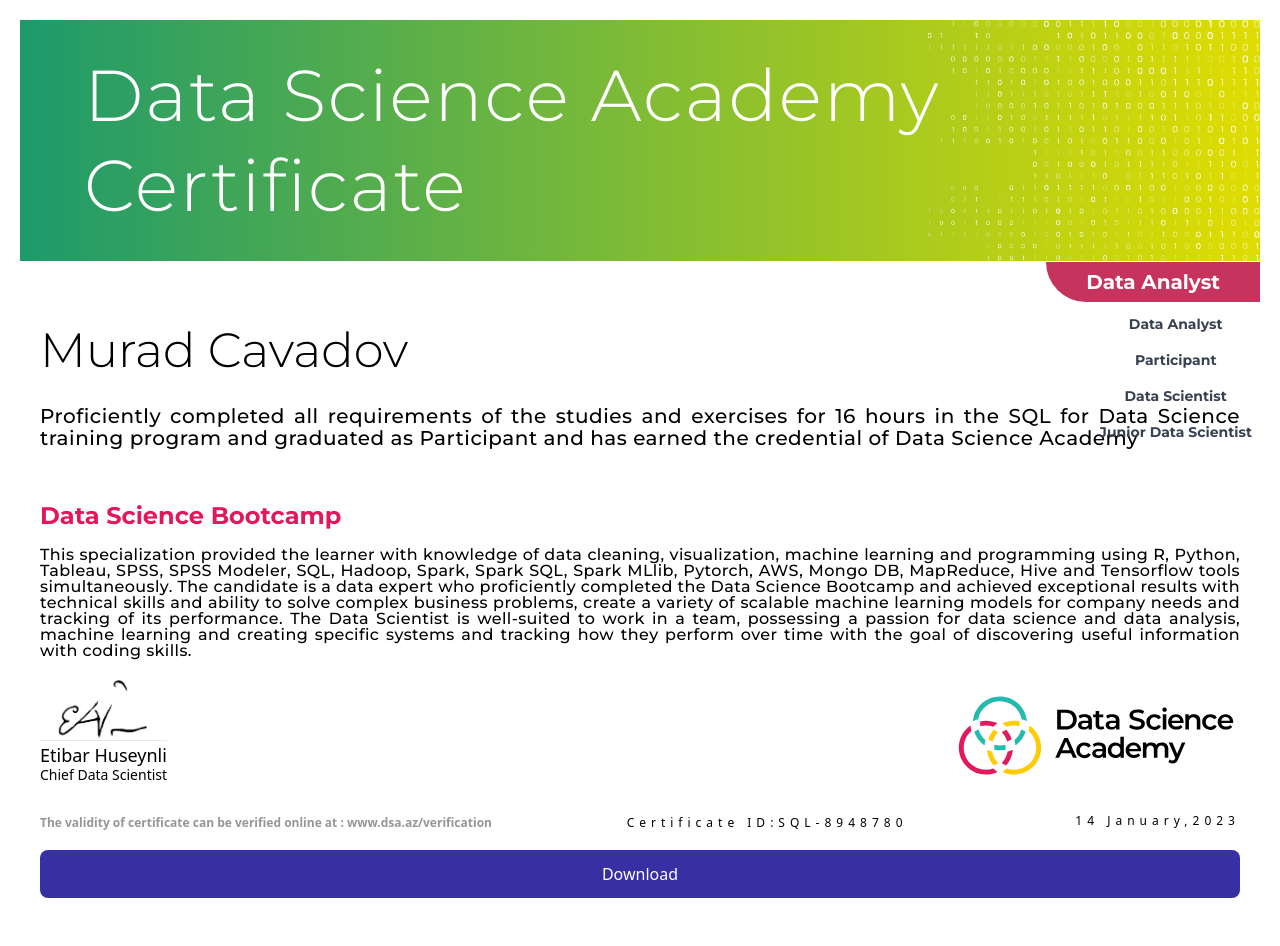
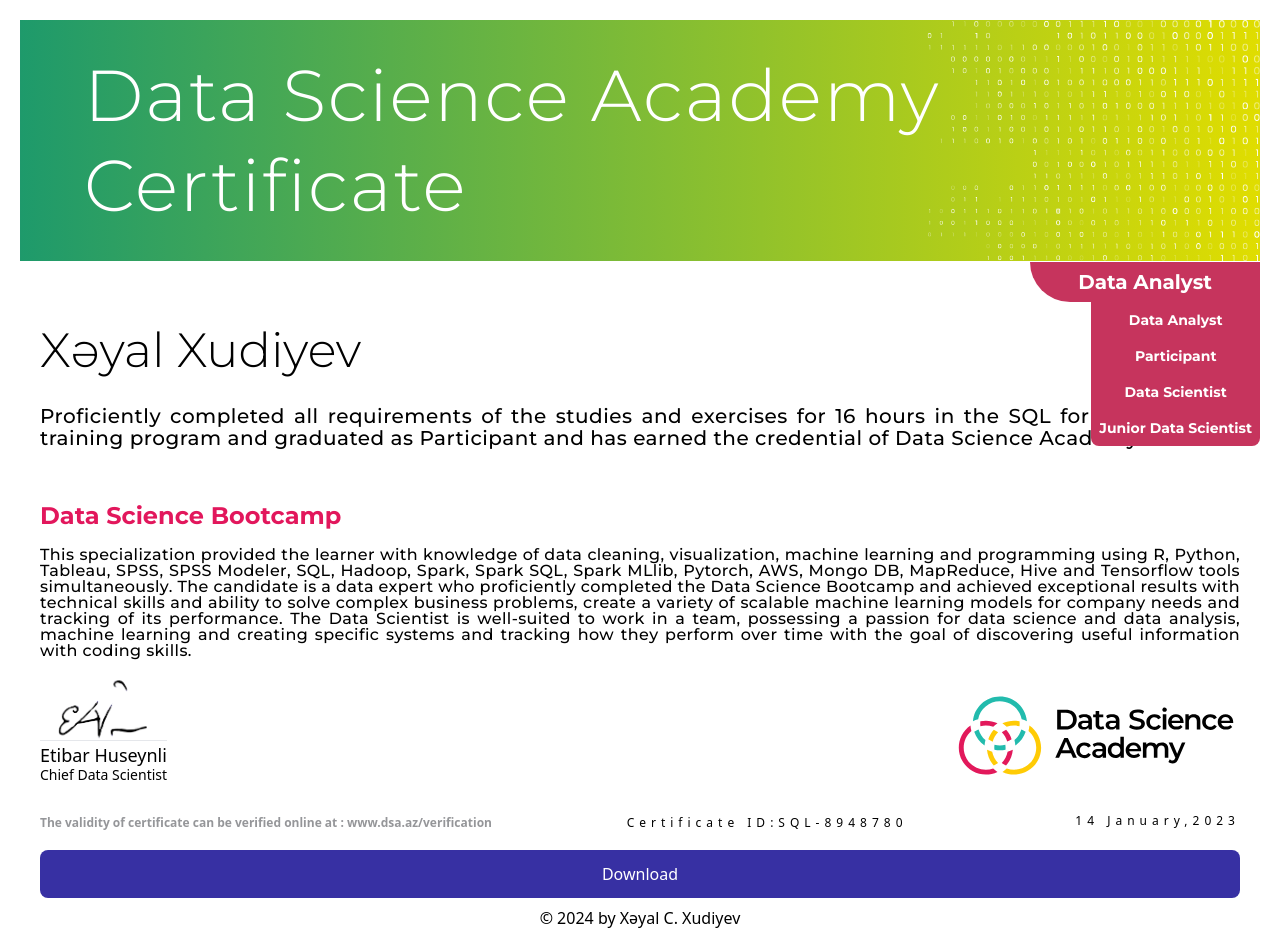
Before and after one commit to XayalXudiyev/Certificate, a React (Vite) app: page / in a window 1280 px wide. Both pictures are taken after a click on the button "Data Analyst". Before the commit the page ends 914 px from the top, so only its background shows below. Built offline with nearby package versions, Linux system fonts and the light colour scheme.

Commit message:
Finished

```diff
--- a/src/components/Dropdown.jsx
+++ b/src/components/Dropdown.jsx
@@ -9,7 +9,7 @@
         setIsOpen(!isOpen);
     };
 
-    const handleOptionClick = (option)  => {
+    const handleOptionClick = (option) => {
         setSelectedOption(option);
         setIsOpen(false);
         onChange(option);
@@ -18,18 +18,18 @@
     return (
         <div className="relative inline-block mt-px">
             <div>
-                <button type="button" onClick={toggleDropdown} className="rounded-bl-full bg-[#c6345d] w-fit px-10 text-center h-10 text-white font-bold text-xl">
+                <button type="button" onClick={toggleDropdown} className="rounded-bl-full bg-[#c6345d] w-fit px-12 text-center h-10 text-white font-bold text-xl">
                     {selectedOption ? selectedOption.value : 'Select'}
                 </button>
             </div>
             {isOpen && (
-                <div className="absolute right-0 text-sm focus:outline-none">
-                    <div className="py-1">
+                <div className="absolute right-0 text-sm focus:outline-none ">
+                    <div className=" bg-[#c6345d] text-white  rounded-b-lg">
                         {options.map((option, index) => (
                             <button
                                 key={index}
                                 onClick={() => handleOptionClick(option)}
-                                className="block p-2 text-gray-700 hover:bg-[#c6345d] hover:text-white w-full rounded-md"
+                                className="block p-2 hover:bg-red-500  hover:scale-105 hover:text-white w-full text-white"
                             >
                                 {option.value}
                             </button>
@@ -38,6 +38,8 @@
                 </div>
             )}
         </div>
+
+
     );
 };
 
--- a/src/components/layout/content/Content.jsx
+++ b/src/components/layout/content/Content.jsx
@@ -9,7 +9,7 @@
     <div>
       <div className='px-10 font-montserrat'>
 
-        <textarea rows='1' className='w-full focus:outline-none capitalize pb-6 font-light text-5xl'>Murad cavadov</textarea>
+        <textarea rows='1' className='w-full focus:outline-none capitalize pb-6 font-light text-5xl'>Xəyal xudiyev</textarea>
 
 
         <textarea rows="4 " className='w-full focus:outline-none text-xl text-justify leading-[22px] font-medium   tracking-wide '>
--- a/src/components/pdfDownload/PdfDownload.jsx
+++ b/src/components/pdfDownload/PdfDownload.jsx
@@ -18,6 +18,8 @@
         <button onClick={downloadPdf} className="bg-indigo-800 w-full  text-white rounded-lg  py-3 hover:bg-indigo-700 hover:scale-105 hover:text-lg">
           Download
         </button>
+        <h1 className="mt-2">&copy; 2024 by Xəyal C. Xudiyev</h1>
+
       </div>
 
 
```
